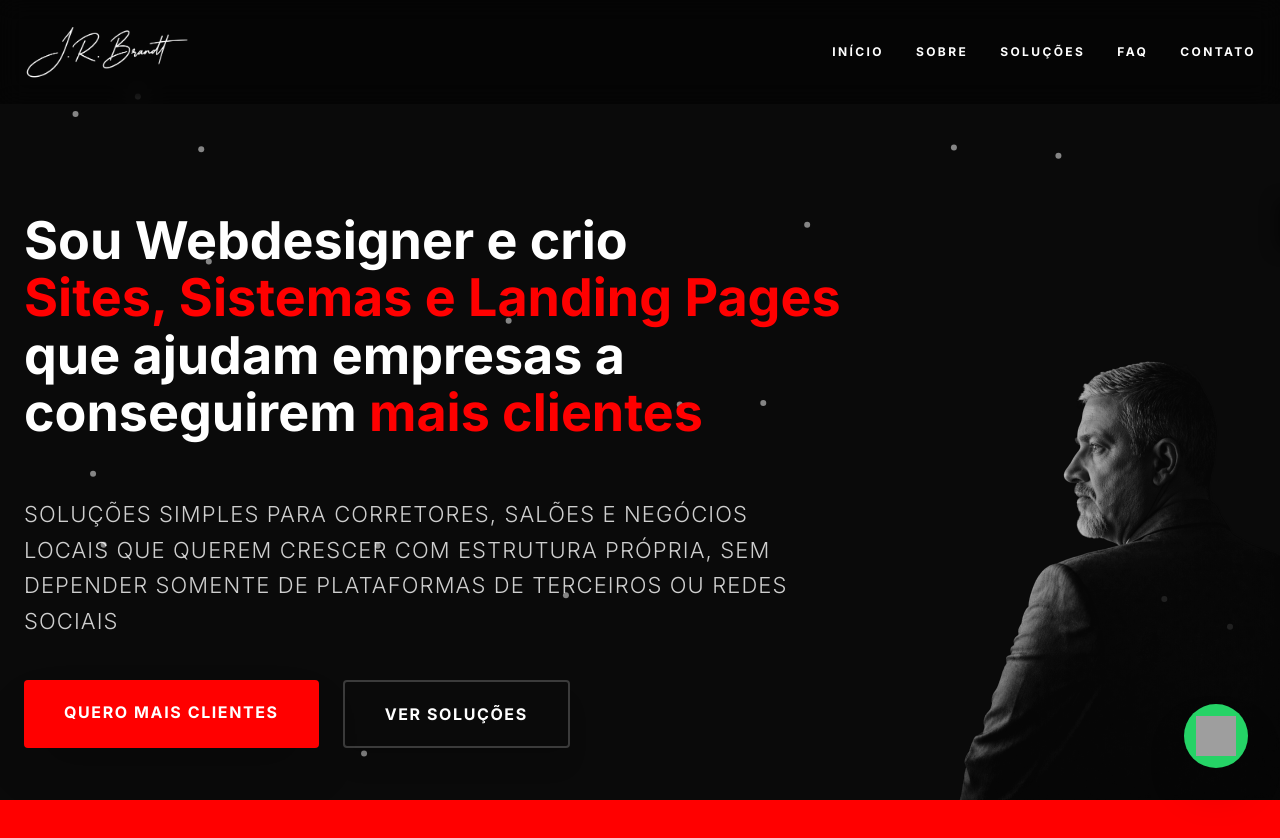
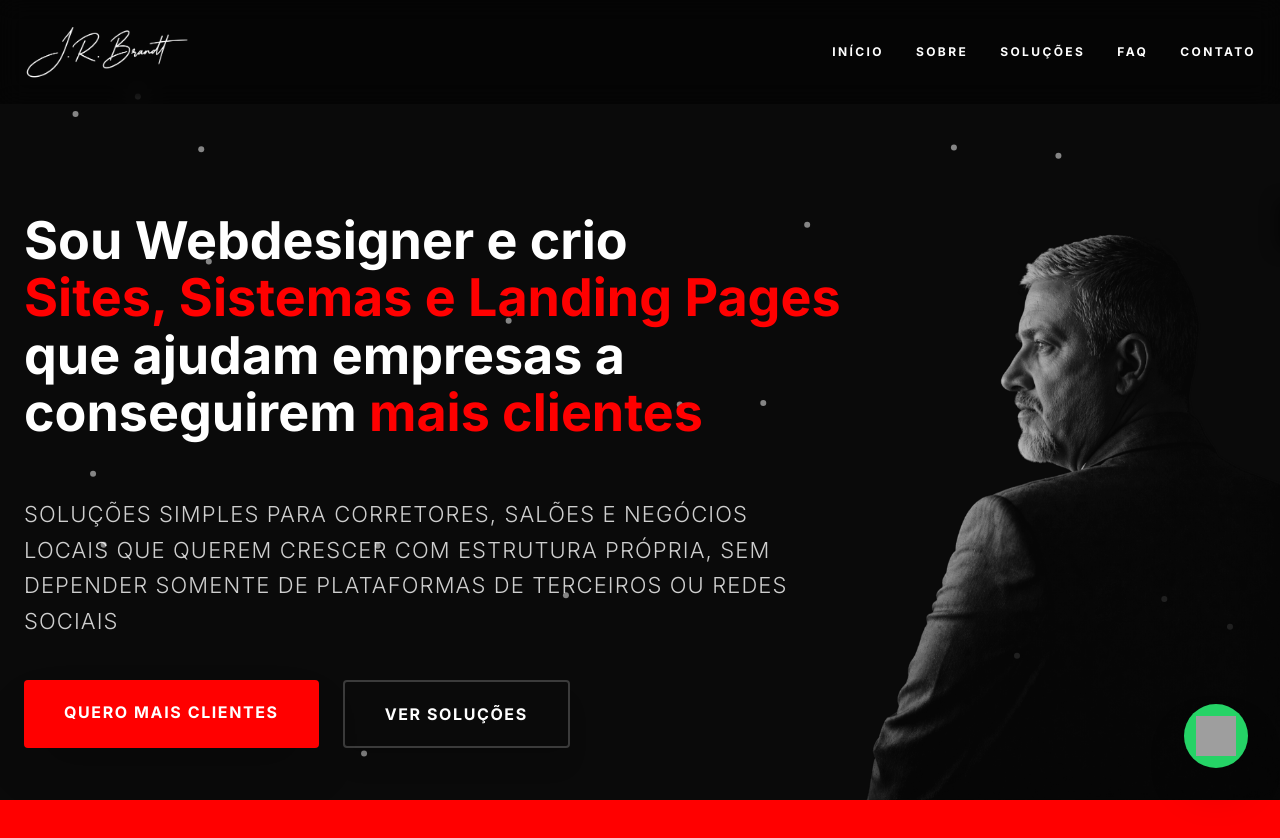
Before and after one commit to jrmacbrandt/J.Roberto, a React (Vite) app: page / in a window 1280 px wide. Shown: the top 838 px of the page. Built offline with nearby package versions, Linux system fonts and the light colour scheme; grey boxes are pictures that could not be loaded; a web font is replaced by a local one.

Commit message:
style: exactly align hero image height to yellow line bypassing flexbox width constraints

```diff
--- a/src/App.tsx
+++ b/src/App.tsx
@@ -255,13 +255,11 @@ const Header = () => {
         </div>
 
         {/* Lado Direito: Imagem de Perfil (Apenas Desktop) */}
-        <div className="hidden md:flex md:absolute top-32 bottom-0 right-0 w-full md:w-[55%] pointer-events-none select-none z-10 justify-end items-end">
-          <img
-            src="/profile.png"
-            alt="J. Roberto Brandt"
-            className="h-full w-auto max-w-full object-contain object-right-bottom grayscale opacity-80"
-          />
-        </div>
+        <img
+          src="/profile.png"
+          alt="J. Roberto Brandt"
+          className="hidden md:block absolute bottom-0 right-0 h-[calc(100vh-140px)] w-auto max-w-none object-cover object-top grayscale opacity-80 pointer-events-none select-none z-10"
+        />
       </div>
     </section>
   );
```
